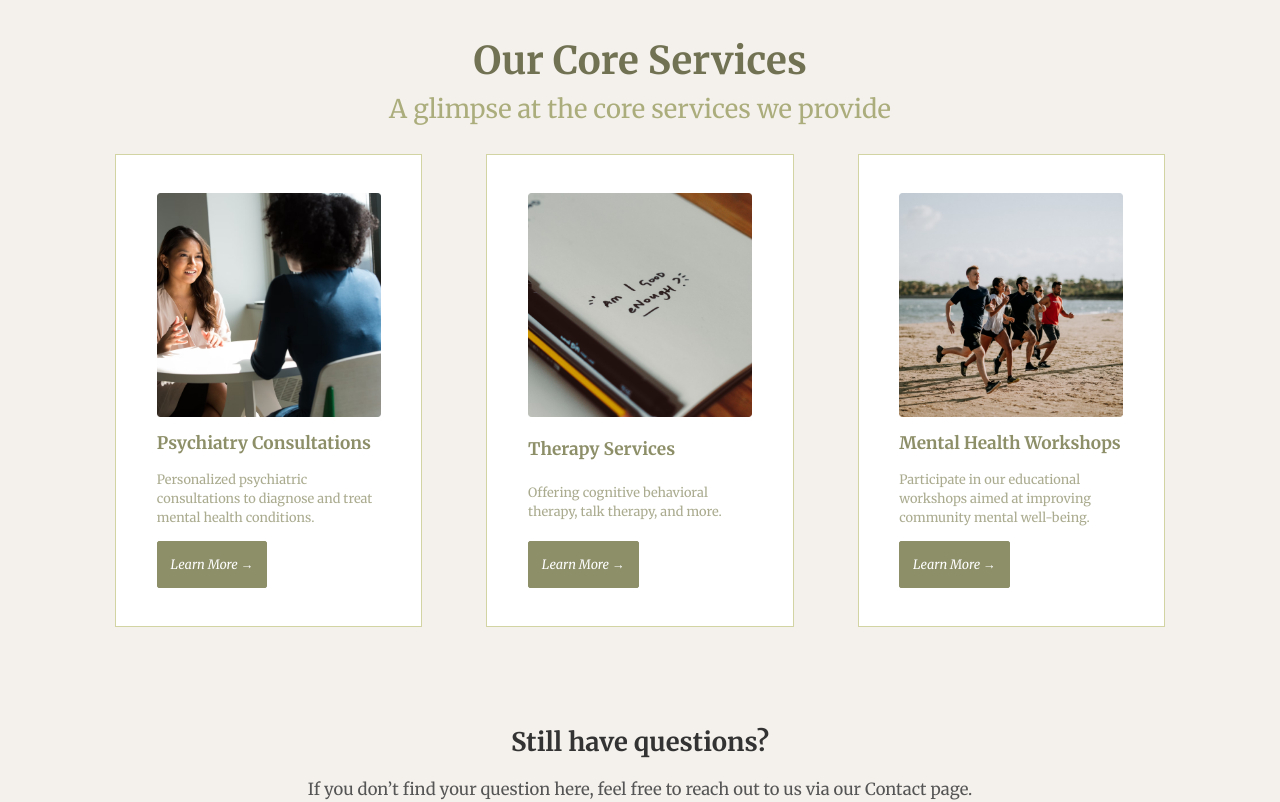
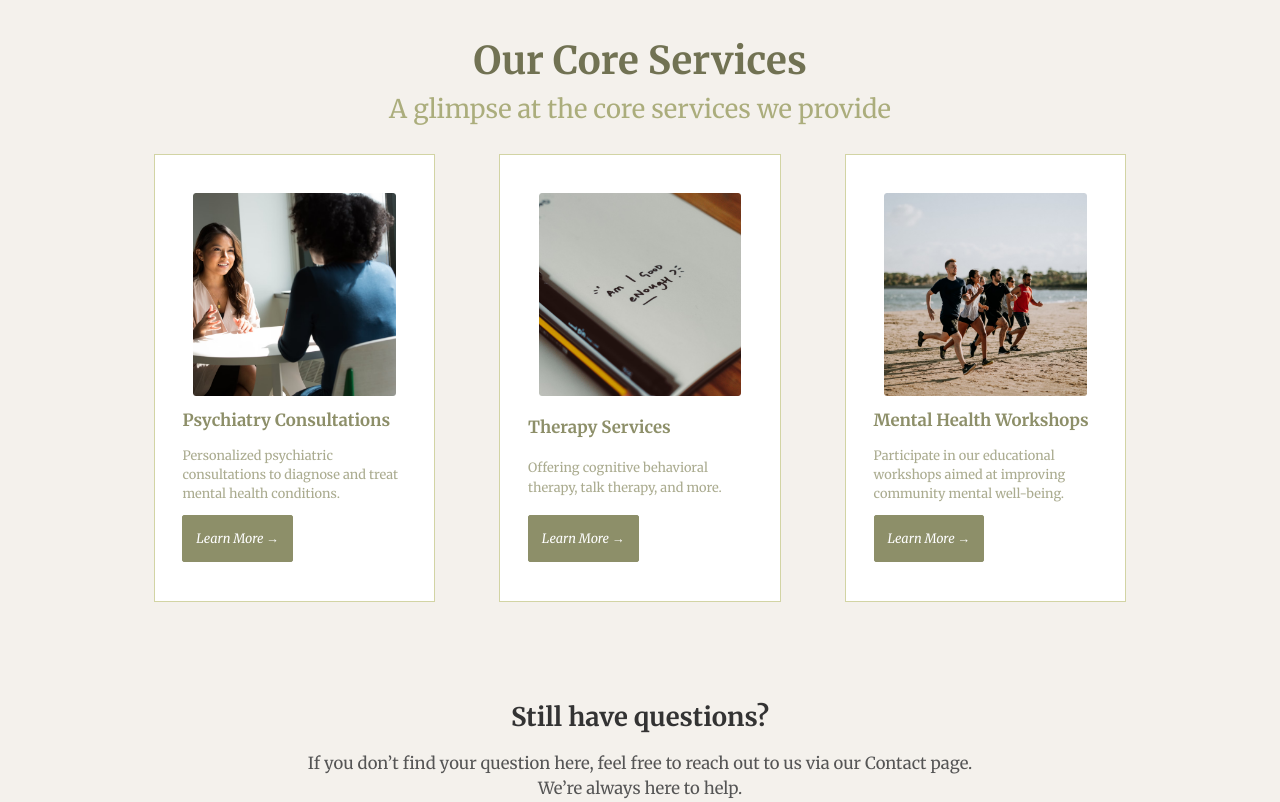
Before and after one commit to pushkaraj23/Psyche, a React (Create React App) app in the folder psyche/: page / in a window 1280 px wide. Shown: the top 802 px of the page. Built offline with nearby package versions, Linux system fonts and the light colour scheme.

Commit message:
Resizing

```diff
--- a/psyche/src/components/ServiceCard.jsx
+++ b/psyche/src/components/ServiceCard.jsx
@@ -4,9 +4,9 @@ import React from "react";
 
 const ServiceCard = (props) => {
   return (
-    <div className="w-[24vw] h-[37vw] bg-white border border-[#d2d4a4] flex flex-col p-[3vw] justify-between items-center">
+    <div className="w-[22vw] h-[35vw] bg-white border border-[#d2d4a4] flex flex-col p-[3vw] justify-between items-center">
       <img className="w-[17.5vw]" src={props.imageUrl} alt={props.title} />
-      <h3 className="w-[17.5vw] text-[#8D8F69] text-[1.35vw] font-bold font-merriweather">
+      <h3 className="w-[17.5vw] text-[#8D8F69] text-[1.31vw] font-bold font-merriweather">
         {props.title}
       </h3>
       <p
```
